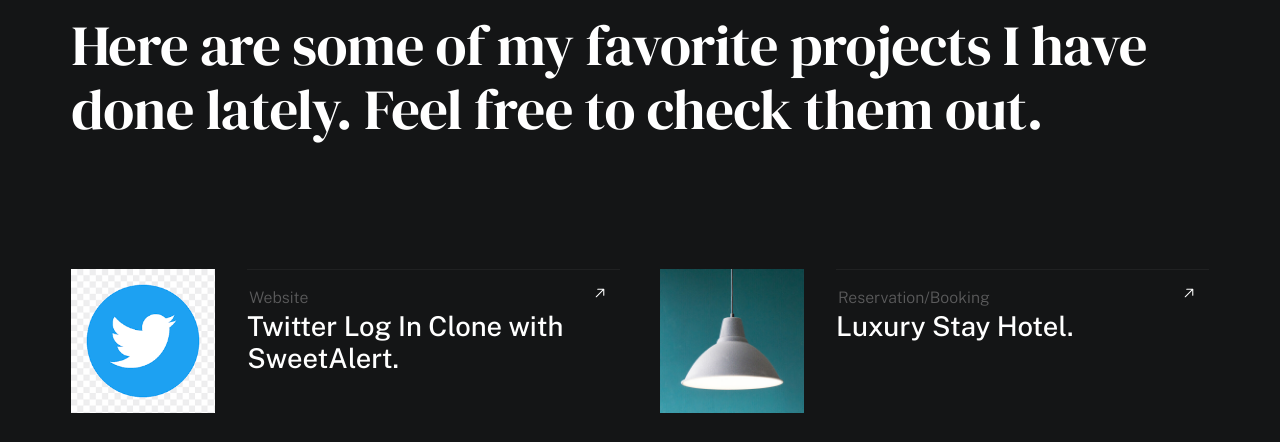
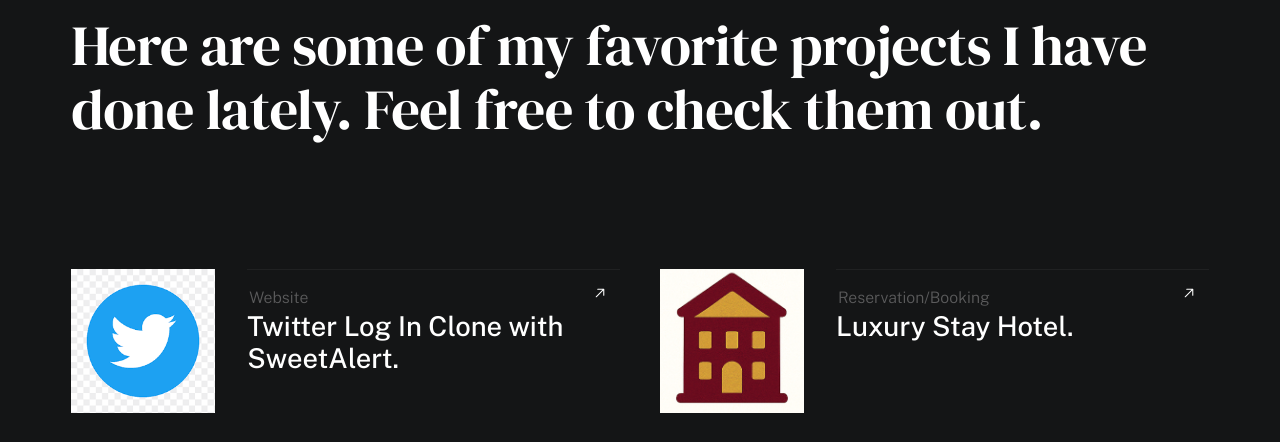
Before and after one commit to IsaacRoy99/roymoreroacv, a plain HTML site: page index.html in a window 1280 px wide. Shown: the part 3430-3872 px from the top of the page. Drawn offline with nearby package versions, Linux system fonts and the light colour scheme; a web font is replaced by a local one.

Commit message:
Update index.html

```diff
--- a/index.html
+++ b/index.html
@@ -290,8 +290,8 @@
                             <li class="folio-list__item column" data-animate-el>
                                 <a class="folio-list__item-link" href="https://isaacroy99.github.io/LuxuryStayHotel/">
                                     <div class="folio-list__item-pic">
-                                        <img src="images/portfolio/lamp.jpg"
-                                             srcset="images/portfolio/lamp.jpg 1x, images/portfolio/lamp@2x.jpg 2x" alt="">
+                                        <img src="luxurystayhotel-logo-mini.png"
+                                             srcset="luxurystayhotel-logo-mini.png 1x, luxurystayhotel-logo-mini.png 2x" alt="">
                                     </div>
 
                                     <div class="folio-list__item-text">
```
